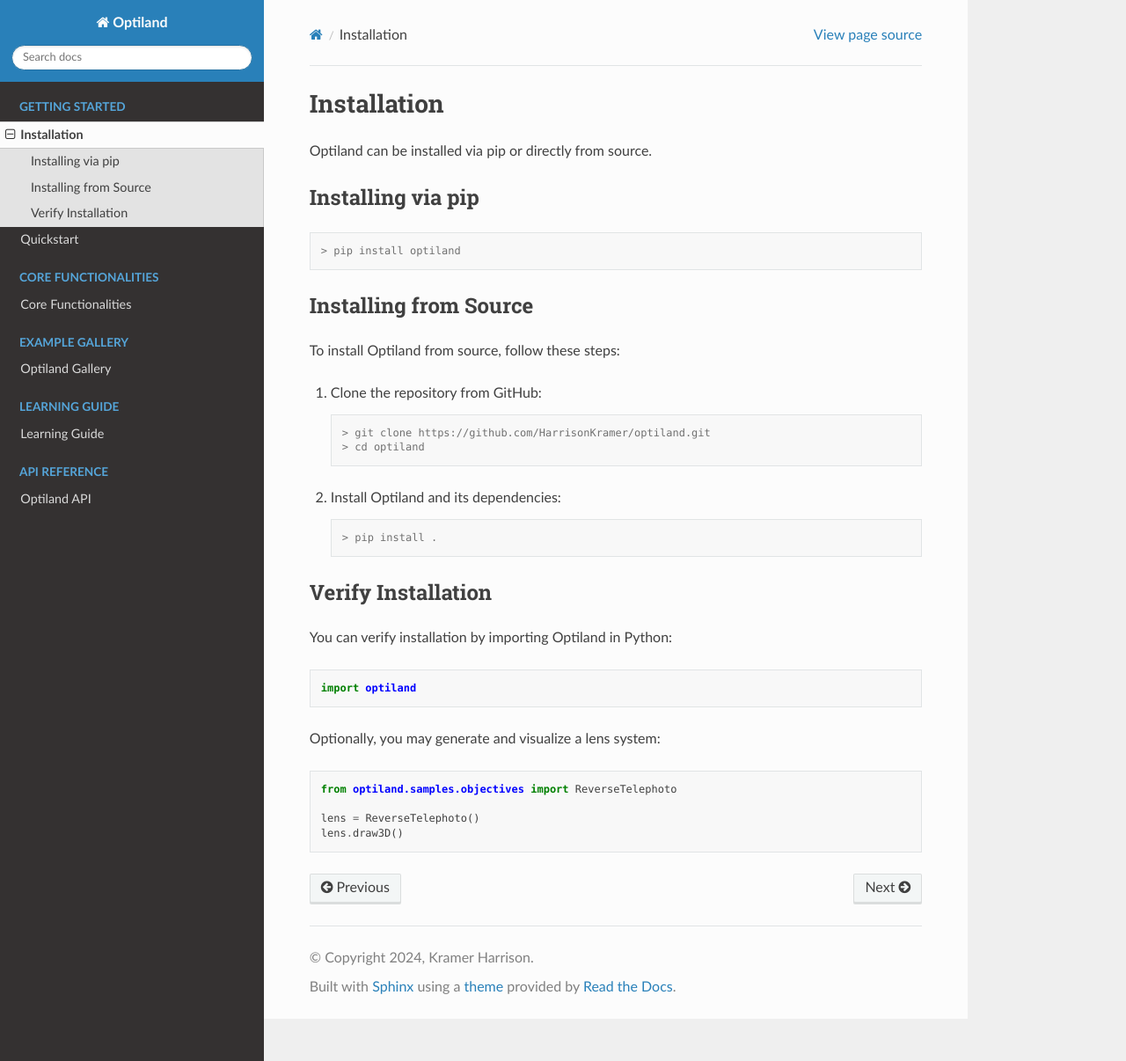
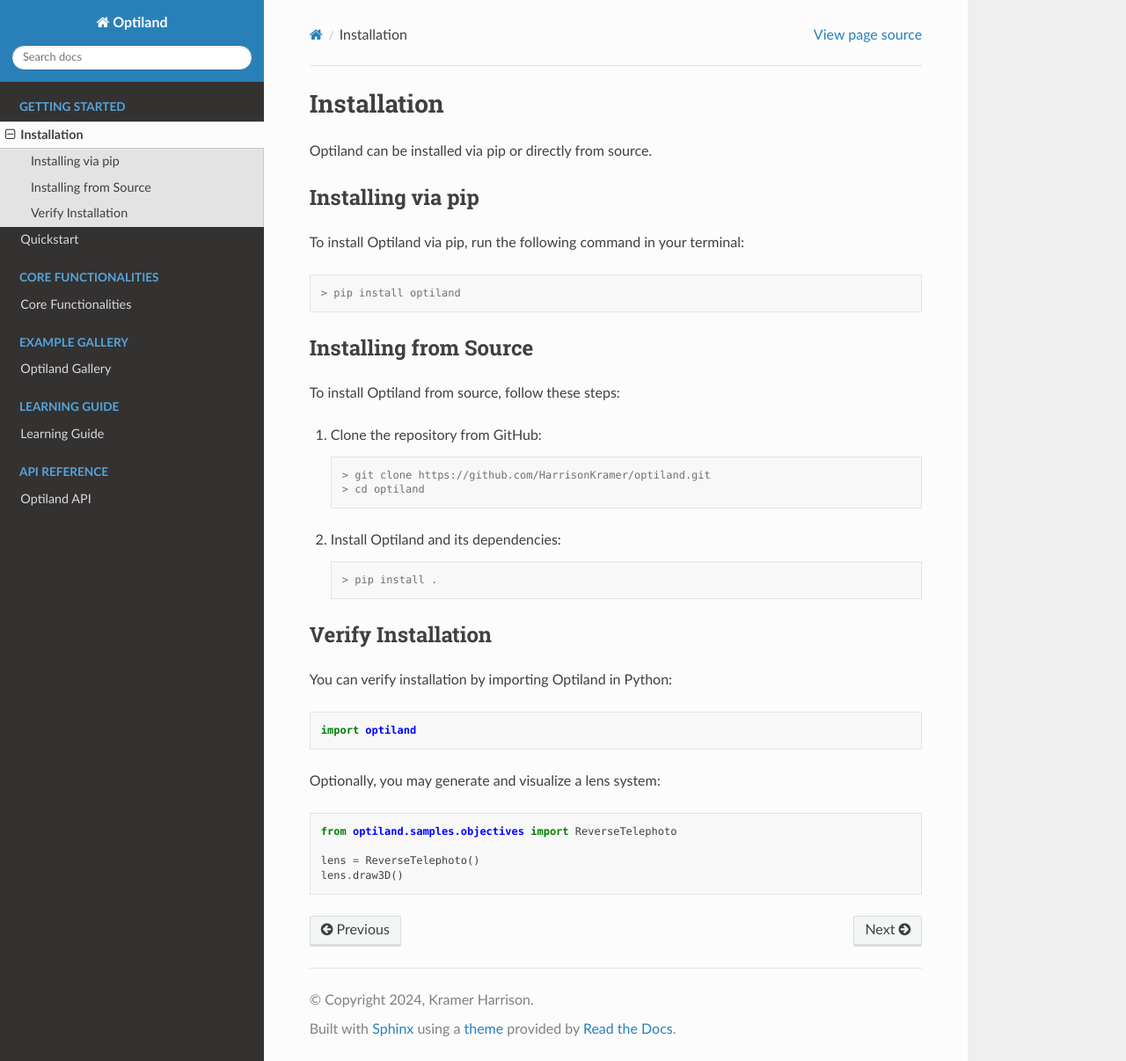
Before and after one commit to HarrisonKramer/optiland, a Sphinx documentation site: the page built from docs/installation.rst, in a window 1280 px wide and 1206 px high. Shown: the whole window at 88% size. Built offline with Sphinx 7.4.7 and the Read the Docs theme 2.0.0, drawn with Linux system fonts in a browser that asks for light colours; pages that are not in the unit, such as notebooks, are missing from menus.

Commit message:
docs: Update installation instructions

```diff
--- a/docs/installation.rst
+++ b/docs/installation.rst
@@ -9,6 +9,8 @@
 
 Installing via pip
 ------------------
+
+To install Optiland via pip, run the following command in your terminal:
 
 .. code-block:: console
 
```
